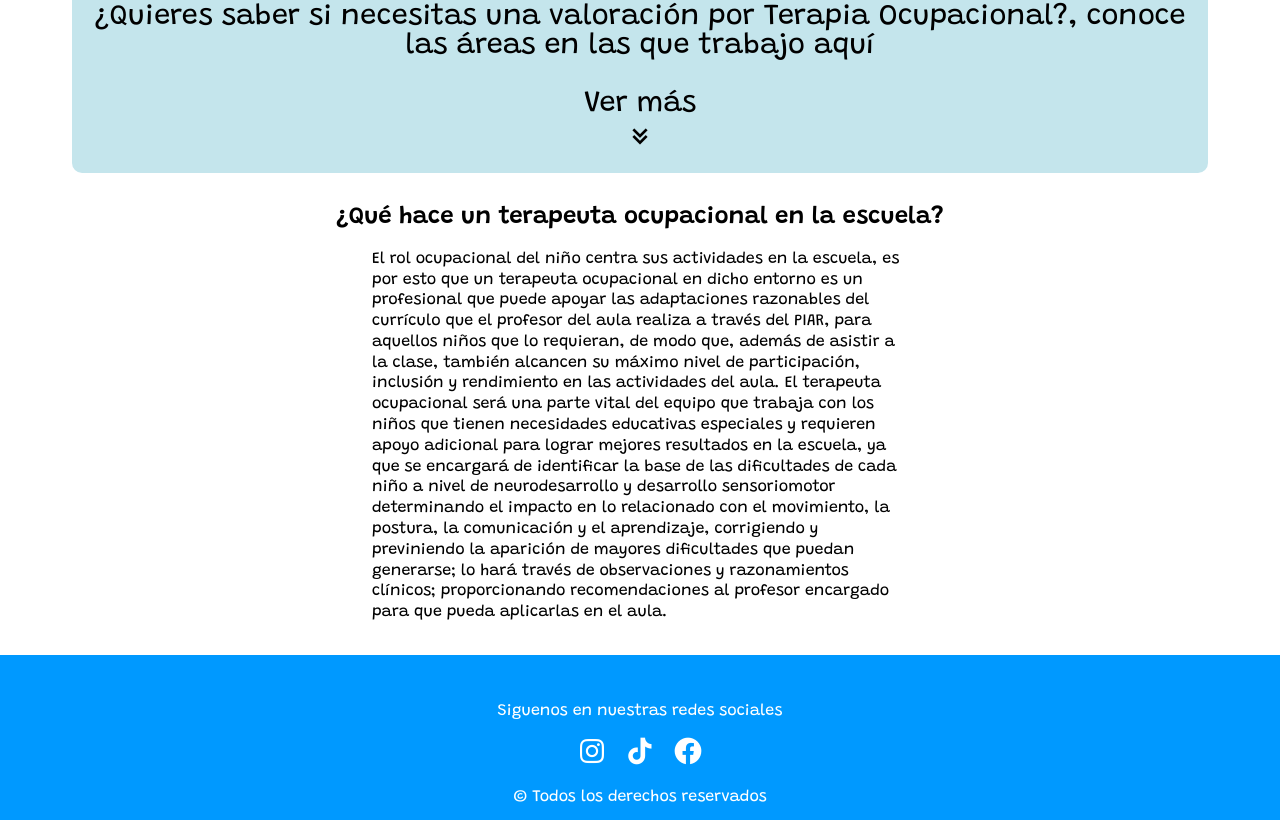
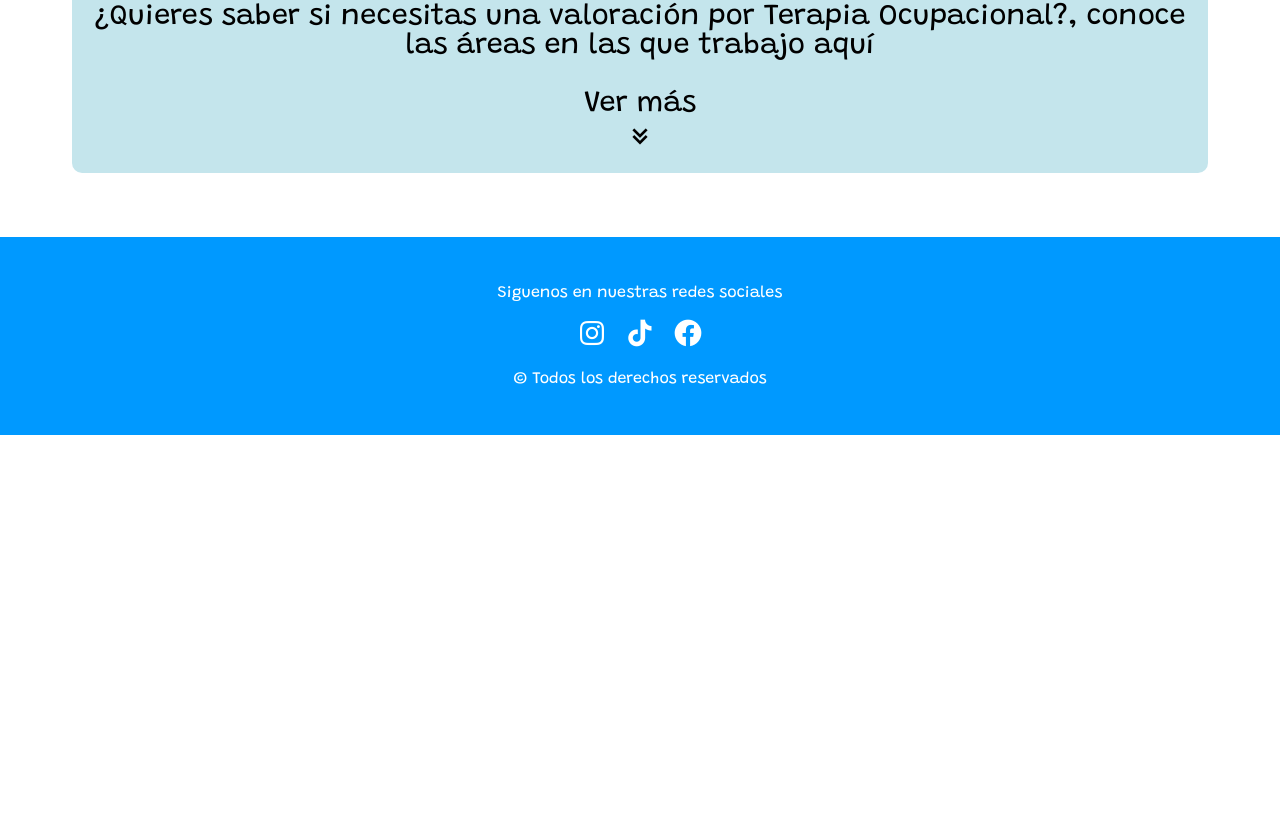
Before and after one commit to JuniorPacheco/estimularTeo, a Next.js app: page / in a window 1280 px wide. Shown: the part 617-1437 px from the top of the page. After the commit the page ends 1052 px from the top, so only its background shows below. Built offline with nearby package versions, Linux system fonts and the light colour scheme.

Commit message:
cambios al home

```diff
--- a/pages/index.js
+++ b/pages/index.js
@@ -30,22 +30,6 @@
               <h1>Andrea Bohorquez Navarro</h1>
             </section>
           </div>
-          <h2>¿Qué hace un terapeuta ocupacional en la escuela?</h2>
-          <p className='inicio__textoPrincipal'>
-          El rol ocupacional del niño centra sus actividades en la escuela, es por esto que un
-          terapeuta ocupacional en dicho entorno es un profesional que puede apoyar las adaptaciones
-          razonables del currículo que el profesor del aula realiza a través del PIAR, para aquellos
-          niños que lo requieran, de modo que, además de asistir a la clase, también alcancen su máximo
-          nivel de participación, inclusión y rendimiento en las actividades del aula.
-          El terapeuta ocupacional será una parte vital del equipo que trabaja con los niños que tienen
-          necesidades educativas especiales y requieren apoyo adicional para lograr mejores resultados
-          en la escuela, ya que se encargará de identificar la base de las dificultades de cada
-          niño a nivel de neurodesarrollo y desarrollo sensoriomotor determinando el impacto en lo
-          relacionado con el movimiento, la postura, la comunicación y el aprendizaje, corrigiendo y
-          previniendo la aparición de mayores dificultades que puedan generarse; lo hará través de observaciones
-          y razonamientos clínicos; proporcionando recomendaciones al profesor encargado para que pueda aplicarlas
-          en el aula.
-          </p>
         </section>
         <main>
           {/* <Image layout="responsive" width={500} height={700} src={"/colors2.jpeg"} alt="Prueba"/> */}
```
